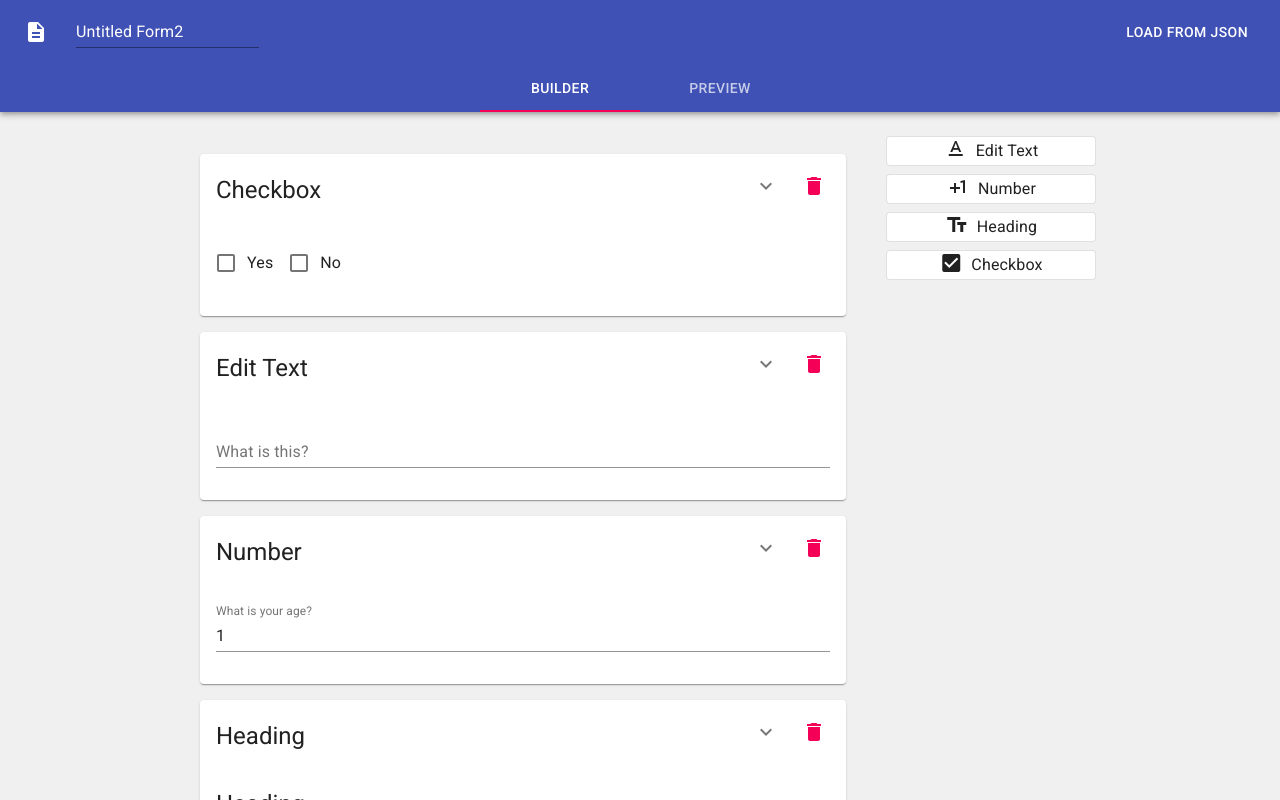
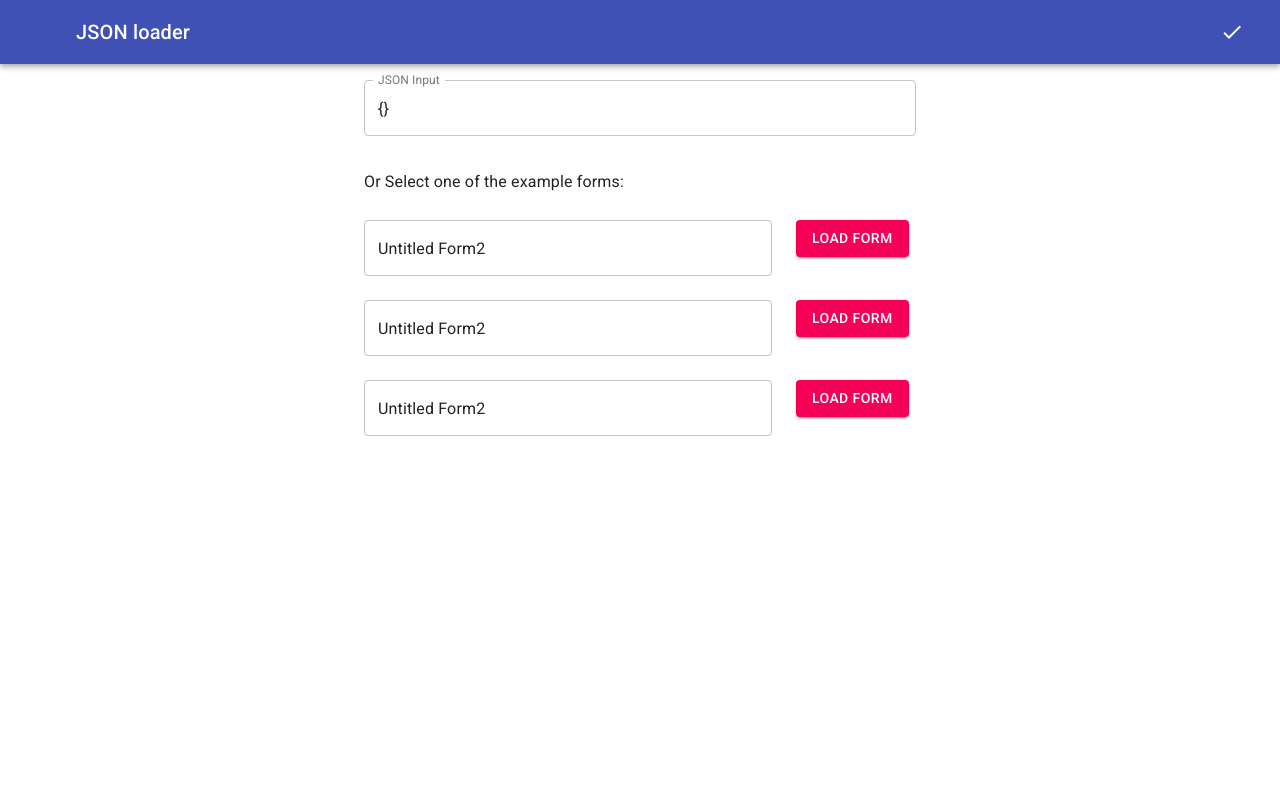
Before and after one commit to tanmayv/react-form-builder, a React (Create React App) app: page / in a window 1280 px wide. Both pictures are taken after a click on the button "LOAD FROM JSON". Shown: the top 800 px of the page. Built offline with nearby package versions, Linux system fonts and the light colour scheme.

Commit message:
Load form data from json

```diff
--- a/src/App.tsx
+++ b/src/App.tsx
@@ -1,4 +1,4 @@
-import { AppBar, Button, Container, Icon, IconButton, makeStyles, Tab, Tabs, TextField, Toolbar } from '@material-ui/core';
+import { AppBar, Container, Icon, IconButton, makeStyles, Tab, Tabs, TextField, Toolbar } from '@material-ui/core';
 import React, { useState } from 'react';
 
 import './App.css';
--- a/src/JsonLoader.tsx
+++ b/src/JsonLoader.tsx
@@ -1,11 +1,99 @@
-import { Button } from '@material-ui/core';
+import { AppBar, Button, Container, Dialog, Grid, Icon, IconButton, makeStyles, Slide, TextField, Toolbar, Typography } from '@material-ui/core';
+import { stringify } from 'querystring';
 import React from 'react';
+const useStyles = makeStyles((theme) => ({
+  appBar: {
+    position: 'relative',
+  },
+  title: {
+    marginLeft: theme.spacing(2),
+    flex: 1,
+  },
+}));
 
 const JsonLoader: React.FC<any> = ({loadJson}) => {
-  const defaultJson = JSON.parse('{"title":"Untitled Form2","blocks":[{"id":2,"type":"checkbox","data":{"selected":[],"options":["Yes","No"],"label":"What is this?"}},{"id":4,"type":"text","data":{"required":false,"label":"What is this?","answer":""}},{"id":3,"type":"number","data":{"placeholder":"enter age","name":"age-question","label":"What is your age?","value":1}},{"id":1,"type":"heading","data":{"variant":{"options":["h1","h2","h3","h4","h5","subtitle1","subtitle2","caption"],"selected":"h5"},"label":"Heading"}}]}');
+  const defaultForms = [
+    JSON.parse('{"title":"Untitled Form2","blocks":[{"id":2,"type":"checkbox","data":{"selected":[],"options":["Yes","No"],"label":"What is this?"}},{"id":4,"type":"text","data":{"required":false,"label":"What is this?","answer":""}},{"id":3,"type":"number","data":{"placeholder":"enter age","name":"age-question","label":"What is your age?","value":1}},{"id":1,"type":"heading","data":{"variant":{"options":["h1","h2","h3","h4","h5","subtitle1","subtitle2","caption"],"selected":"h5"},"label":"Heading"}}]}'),
+    JSON.parse('{"title":"Untitled Form2","blocks":[{"id":2,"type":"checkbox","data":{"selected":[],"options":["Yes","No"],"label":"What is this?"}},{"id":4,"type":"text","data":{"required":false,"label":"What is this?","answer":""}},{"id":3,"type":"number","data":{"placeholder":"enter age","name":"age-question","label":"What is your age?","value":1}},{"id":1,"type":"heading","data":{"variant":{"options":["h1","h2","h3","h4","h5","subtitle1","subtitle2","caption"],"selected":"h5"},"label":"Heading"}}]}'),
+    JSON.parse('{"title":"Untitled Form2","blocks":[{"id":2,"type":"checkbox","data":{"selected":[],"options":["Yes","No"],"label":"What is this?"}},{"id":4,"type":"text","data":{"required":false,"label":"What is this?","answer":""}},{"id":3,"type":"number","data":{"placeholder":"enter age","name":"age-question","label":"What is your age?","value":1}},{"id":1,"type":"heading","data":{"variant":{"options":["h1","h2","h3","h4","h5","subtitle1","subtitle2","caption"],"selected":"h5"},"label":"Heading"}}]}')
+  ];
+  const classes = useStyles();
+  const [open, setOpen] = React.useState(false);
+  const [jsonString, setJsonString] = React.useState('{}');
+  const [isJsonValid, setJsonValid] = React.useState(false);
+
+  const handleClickOpen = () => {
+    setOpen(true);
+  };
+
+  const handleClose = () => {
+    try {
+      const jsonObject = JSON.parse(jsonString);
+      loadJson(jsonObject);
+      setOpen(false);
+    }
+    catch(e) {
+      alert('Err: Not a valid json.');
+    }
+  };
+
   return (
-    <Button color="inherit" onClick={() => loadJson(defaultJson)}>Load from json</Button>
-  );
+    <div>
+      <Button color="inherit" onClick={handleClickOpen}>Load from json</Button>
+        <Dialog fullScreen open={open} onClose={handleClose} >
+          <AppBar className={classes.appBar}>
+            <Toolbar>
+              <IconButton edge="start" color="inherit" onClick={handleClose} aria-label="close">
+                <Icon>documents</Icon>
+              </IconButton>
+              <Typography variant="h6" className={classes.title}>
+                JSON loader
+              </Typography>
+              <IconButton edge="start" color="inherit" onClick={handleClose} aria-label="close">
+                <Icon>check</Icon>
+              </IconButton>
+            </Toolbar>
+          </AppBar>
+          <Container maxWidth="sm">
+            <Grid container spacing={3}>
+              <Grid item xs={12}>
+                <TextField
+                  margin="normal"
+                  fullWidth
+                  label="JSON Input"
+                  multiline
+                  rowsMax={5}
+                  value={jsonString}
+                  onChange={(e) => setJsonString(e.target.value)}
+                  variant="outlined"
+                />
+              </Grid>
+              <Grid item xs={12}>
+                <Typography variant='subtitle1'>Or Select one of the example forms:</Typography>
+              </Grid>
+              {defaultForms.map((form, index) => (
+                <Grid container spacing={3} item key={index}>
+                  <Grid item xs={9}>
+                    <TextField
+                      fullWidth
+                      variant="outlined"
+                      multiline
+                      rowsMax={5}
+                      value={form.title}
+                    />
+                  </Grid>
+                  <Grid item xs={3}>
+                    <Button variant="contained" color="secondary" onClick={() => setJsonString(JSON.stringify(form))}>
+                      Load Form
+                    </Button>
+                  </Grid>
+                </Grid>
+              ))}
+            </Grid>
+          </Container>
+        </Dialog>
+    </div>
+);
 };
 
 export default JsonLoader;
--- a/src/core/FormBuilder.tsx
+++ b/src/core/FormBuilder.tsx
@@ -42,9 +42,9 @@ const FormBuilder: React.FC<FormBuilderProps> = ({ data, registry, change }) =>
 
   const addNewBlock = (item: any, index: number) => {
       change((blocks) => {
-        const newBlocks = [...blocks];
+        const newBlocks = [...(blocks || [])];
         newBlocks.splice(index, 0, {
-          id: blocks.length + 1,
+          id: newBlocks.length + 1,
           type: item.config,
           data: {},
 				});
@@ -107,10 +107,10 @@ const FormBuilder: React.FC<FormBuilderProps> = ({ data, registry, change }) =>
       <Grid container spacing={3}>
         <Grid item xs={9}>
 					<SortingList
-					reorderItems={reorderItems}
-					items={blockList}
-					externalItemDropped={addNewBlock}
-					></SortingList>
+            reorderItems={reorderItems}
+            items={blockList}
+            externalItemDropped={addNewBlock}
+					/>
 				</Grid>
         <Grid item xs={3}>
           {blockToolViewContainer}
--- a/src/core/darg-drop/SortingList.tsx
+++ b/src/core/darg-drop/SortingList.tsx
@@ -1,5 +1,6 @@
 import React, { useRef, useState } from 'react';
 import { DropTargetMonitor, useDrag, useDrop, XYCoord } from 'react-dnd';
+import styled from 'styled-components';
 
 enum ItemTypes {
   SORT_LIST_ITEM = 'sort-list-item',
@@ -31,12 +32,16 @@ export interface SortingListProps {
   reorderItems: (fromIndex: number, toIndex: number) => void,
   externalItemDropped: (item: any, index: number) => void
 }
-
+const DefaultPlaceholder = styled.div`
+  height: 100px;
+  border: 2px dotted #ccc;
+  margin: 0px 16px;
+`;
 const SortingList: React.FC<SortingListProps> = ({items, reorderItems, placeholder, externalItemDropped}) => {
   const [ placeHolderIndex, setPlaceholderIndex ] = useState(-1);
   const placeHolderItem = {
     id: 'placeholder',
-    item: !!placeholder ? placeholder : <div style={{height: '100px'}}></div>
+    item: !!placeholder ? placeholder : <DefaultPlaceholder/>
   }
   const itemsWithPlaceholder = placeHolderIndex > -1? items.slice(0, placeHolderIndex).concat(placeHolderItem).concat(items.slice(placeHolderIndex)) : items;
   const [, drop] = useDrop({
--- a/src/custom-component/Checkbox.tsx
+++ b/src/custom-component/Checkbox.tsx
@@ -4,7 +4,7 @@ import React, { useEffect } from 'react';
 import { PropertyType } from '../core/blockconfig/PropertyType';
 const CheckboxComponent: React.FC<any> = ({createProperty, properties, change}) => {
   useEffect(() => {
-    createProperty(PropertyType.STRING, 'label', 'What is this?');
+    createProperty(PropertyType.STRING, 'label', 'Choice');
     createProperty(PropertyType.STRING_ARRAY, 'options', ['Yes', 'No']);
     createProperty(PropertyType.STRING_ARRAY, 'selected', []);
   }, []);
--- a/src/custom-component/EditTextComponent.tsx
+++ b/src/custom-component/EditTextComponent.tsx
@@ -6,8 +6,8 @@ import { ConfigProps } from "../core/blockconfig/BlockConfigurator";
 
 const EditTextComponent: React.FC<ConfigProps> = ({createProperty, properties, change}) => {
   useEffect(() => {
-    createProperty(PropertyType.STRING, "answer", "");
-    createProperty(PropertyType.STRING, "label", "What is this?");
+    createProperty(PropertyType.STRING, "value", "");
+    createProperty(PropertyType.STRING, "label", "Question?");
     createProperty(PropertyType.BOOLEAN, "required", false);
   }, []);
   return (
@@ -16,9 +16,9 @@ const EditTextComponent: React.FC<ConfigProps> = ({createProperty, properties, c
         fullWidth
         label={properties.label}
         type="text"
-        placeholder="answer here"
-        value={properties.answer || ""}
-        onChange={(event) => change({ answer: event.target.value })}
+        placeholder="type here"
+        value={properties.value || ""}
+        onChange={(event) => change({ value: event.target.value })}
       />
     </div>
   );
--- a/src/custom-component/HeadingComponent.tsx
+++ b/src/custom-component/HeadingComponent.tsx
@@ -7,8 +7,8 @@ import { PropertyType } from '../core/blockconfig/PropertyType';
 const HeadingComponent: React.FC<ConfigProps> = ({ createProperty, properties }) => {
   const variantOptions = ['h1', 'h2', 'h3', 'h4', 'h5', 'subtitle1', 'subtitle2', 'caption'];
   useEffect(() => {
-    createProperty(PropertyType.STRING, 'label', 'Heading');
-    createProperty(PropertyType.STRING_OPTIONS, 'variant', {options: variantOptions, selected: 'h5'});
+    createProperty(PropertyType.STRING, 'label', 'Title');
+    createProperty(PropertyType.STRING_OPTIONS, 'variant', {options: variantOptions, selected: 'h4'});
   }, []);
   const variant = properties.variant && properties.variant.selected;
   return (
--- a/src/custom-component/NumberComponent.tsx
+++ b/src/custom-component/NumberComponent.tsx
@@ -7,9 +7,9 @@ import { ConfigProps } from '../core/blockconfig/BlockConfigurator';
 const NumberComponent: React.FC<ConfigProps> = ({ createProperty, properties, change }) => {
   useEffect(() => {
     createProperty(PropertyType.NUMBER, 'value', 1);
-    createProperty(PropertyType.STRING, 'label', 'What is your age?');
-    createProperty(PropertyType.STRING, 'name', 'age-question');
-    createProperty(PropertyType.STRING, 'placeholder', 'enter age');
+    createProperty(PropertyType.STRING, 'label', 'Question?');
+    createProperty(PropertyType.STRING, 'name', '');
+    createProperty(PropertyType.STRING, 'placeholder', '');
   }, []);
 
   return (
```
